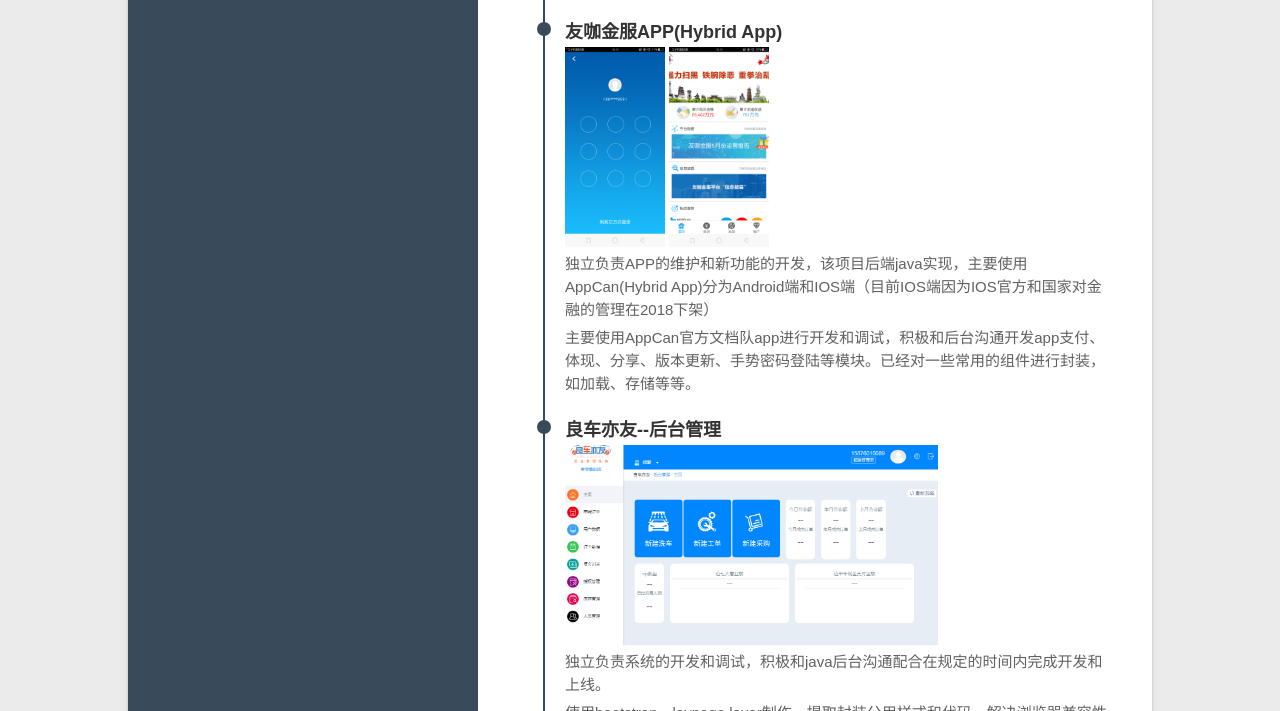
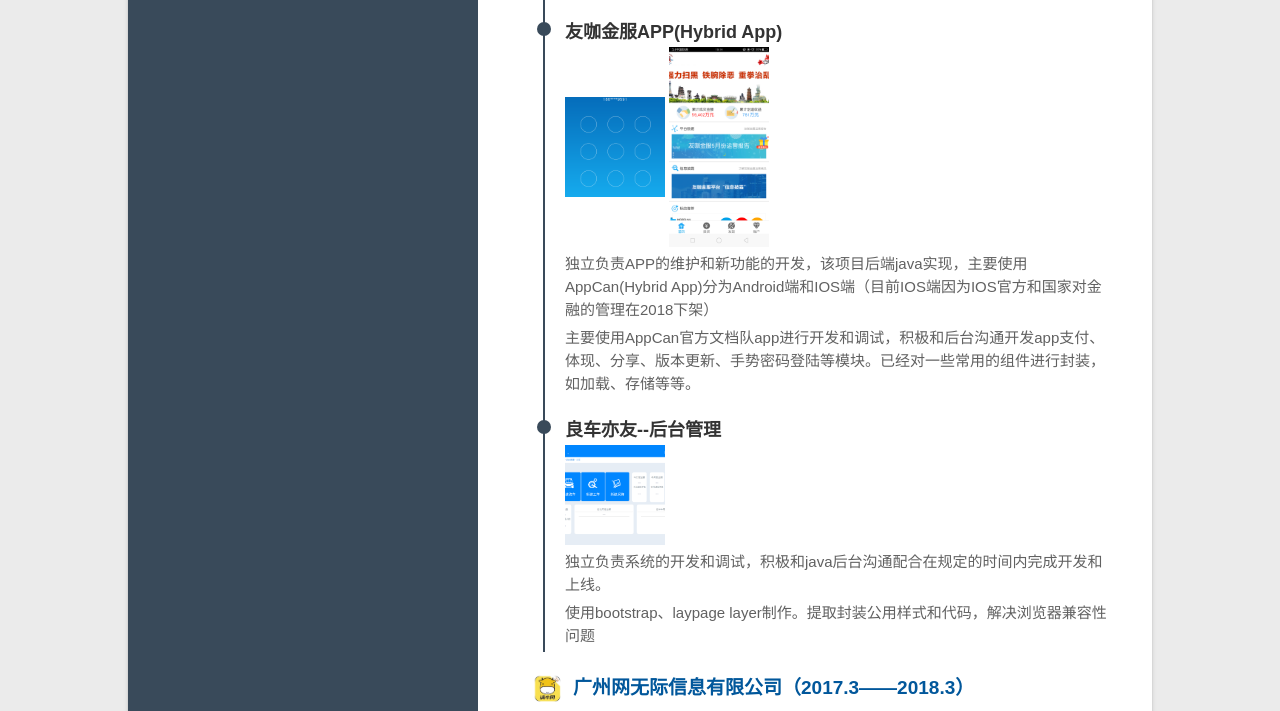
Before and after one commit to XieLong1/resume, a plain HTML site: page index.html in a window 1280 px wide. Shown: the part 999-1710 px from the top of the page. Drawn offline with Linux system fonts and the light colour scheme.

Commit message:
修改图片

```diff
--- a/index.html
+++ b/index.html
@@ -102,7 +102,7 @@
                 <div class="circle"></div>
                 <h5>友咖金服APP(Hybrid App)</h5>
                 <p>
-                    <img src="img/app1.png" alt=""/>
+                    <img src="img/app1.png" alt="" class="smallImg"/>
                     <img src="img/app2.png" alt=""/>
                 </p>
                 <p>独立负责APP的维护和新功能的开发，该项目后端java实现，主要使用AppCan(Hybrid App)分为Android端和IOS端（目前IOS端因为IOS官方和国家对金融的管理在2018下架）</p>
@@ -114,7 +114,7 @@
                 <div class="circle"></div>
                 <h5>良车亦友--后台管理</h5>
                 <p>
-                    <img src="img/lcyy.png" alt=""/>
+                    <img src="img/lcyy.png" alt="" class="smallImg"/>
                 </p>
                 <p>独立负责系统的开发和调试，积极和java后台沟通配合在规定的时间内完成开发和上线。</p>
                 <p>
```
